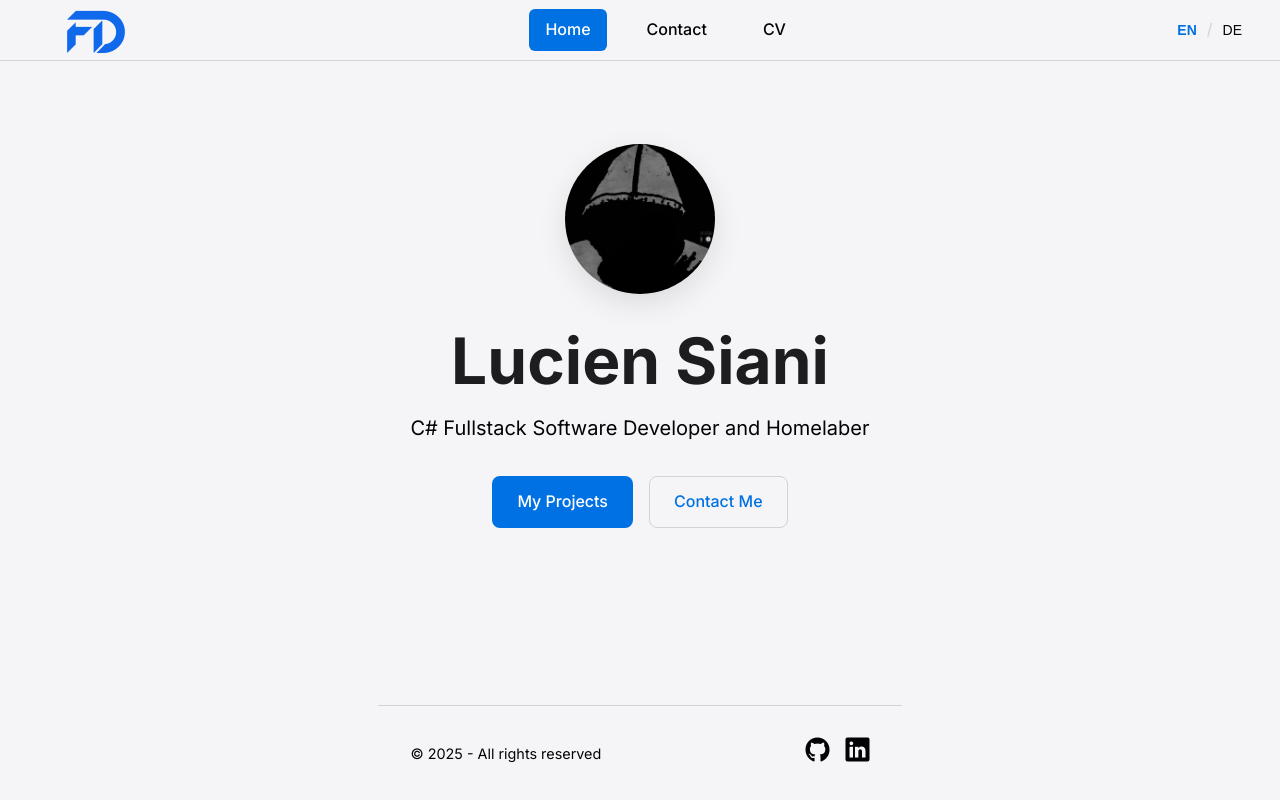
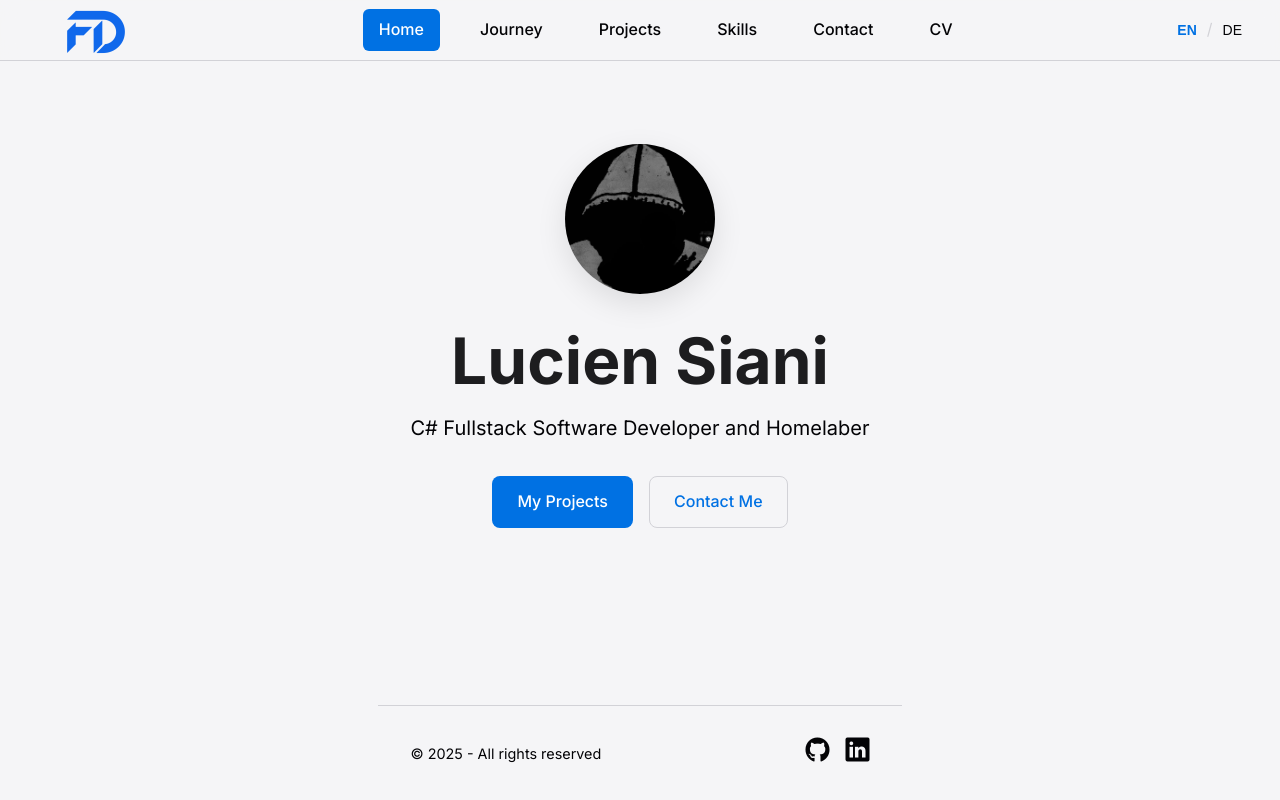
Before and after one commit to fanto237/my-portfolio, a Vue app: page / in a window 1280 px wide. Built offline with nearby package versions, Linux system fonts and the light colour scheme.

Commit message:
complete navbar

```diff
--- a/src/components/AppHeader.vue
+++ b/src/components/AppHeader.vue
@@ -30,7 +30,7 @@ const closeMenu = () => (menuOpen.value = false)
         <RouterLink :class="isActive('/')" to="/" @click="closeMenu">{{
           t('header.home')
         }}</RouterLink>
-        <!-- <RouterLink :class="isActive('/parcours')" to="/parcours" @click="closeMenu">{{
+        <RouterLink :class="isActive('/parcours')" to="/parcours" @click="closeMenu">{{
           t('header.parcours')
         }}</RouterLink>
         <RouterLink :class="isActive('/projects')" to="/projects" @click="closeMenu">{{
@@ -38,11 +38,11 @@ const closeMenu = () => (menuOpen.value = false)
         }}</RouterLink>
         <RouterLink :class="isActive('/competences')" to="/competences" @click="closeMenu">{{
           t('header.skills')
-        }}</RouterLink> -->
+        }}</RouterLink>
         <RouterLink :class="isActive('/contact')" to="/contact" @click="closeMenu">{{
           t('header.contact')
         }}</RouterLink>
-        <a href="/cv.pdf" download target="_blank" @click="closeMenu">{{ t('header.cv') }}</a>
+        <a href="/cv.pdf" target="_blank" @click="closeMenu">{{ t('header.cv') }}</a>
         <div class="actions-mobile">
           <div class="lang-switcher">
             <button @click="setLocale('en')" :class="{ active: locale === 'en' }">EN</button>
```
